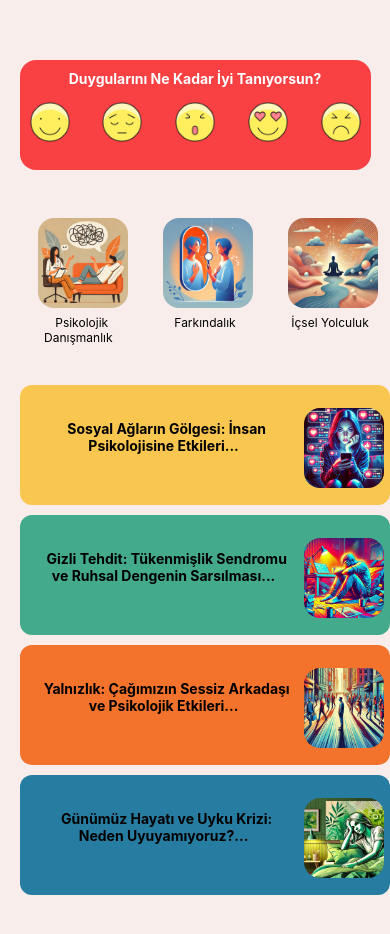
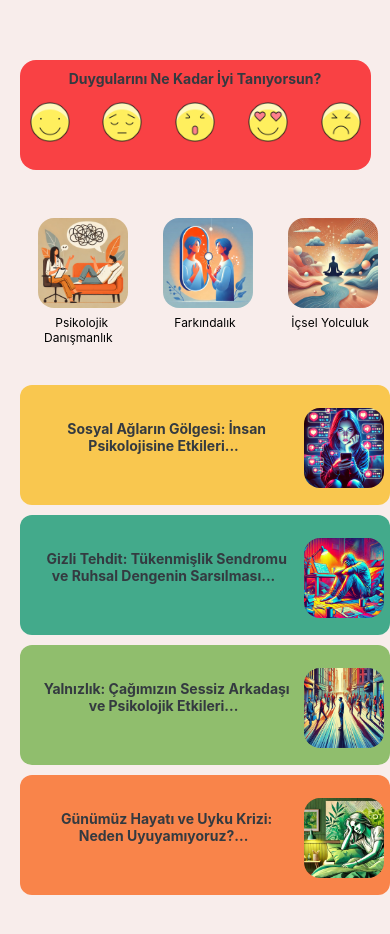
Before and after one commit to goksuayaz/Psychology-App, a React Native app: screen /MainScreen in a window 390 px wide. Shown: the top 934 px of the page. Built offline with nearby package versions, Linux system fonts and the light colour scheme.

Commit message:
colors changed

```diff
--- a/src/components/BlogCards.js
+++ b/src/components/BlogCards.js
@@ -63,7 +63,7 @@ const styles = StyleSheet.create({
         width: 260,
         height: 80,
         fontSize: 14,
-        color: '#000',
+        color: '#343a40',
         marginLeft: 14,
         marginTop: 30,
         textAlign: "center",
--- a/src/screens/AwarenessScreen.js
+++ b/src/screens/AwarenessScreen.js
@@ -74,7 +74,7 @@ const styles = StyleSheet.create({
 
     container: {
 
-        backgroundColor: "pink"
+        backgroundColor: "#fff"
     },
 
     topHeader: {
--- a/src/screens/CounselingScreen.js
+++ b/src/screens/CounselingScreen.js
@@ -49,7 +49,7 @@ const styles = StyleSheet.create({
 
     counsContainer: {
 
-        backgroundColor: "#d8e2dc"
+        backgroundColor: "#fff"
     },
 
     counsHeaderTop: {
--- a/src/screens/EmotionScreen.js
+++ b/src/screens/EmotionScreen.js
@@ -169,7 +169,7 @@ const styles = StyleSheet.create({
 
     emotionsContainer: {
 
-        backgroundColor: "#f8edeb",
+        backgroundColor: "#fff",
 
     },
 
@@ -187,7 +187,7 @@ const styles = StyleSheet.create({
         fontSize: 15,
         textAlign: "center",
         marginTop: 10,
-        backgroundColor: "pink"
+
 
     },
 
--- a/src/screens/InnerJScreen.js
+++ b/src/screens/InnerJScreen.js
@@ -52,7 +52,7 @@ const styles = StyleSheet.create({
 
     container: {
 
-        backgroundColor: "#f8edeb"
+        backgroundColor: "#fff"
 
     },
 
--- a/src/screens/MainScreen.js
+++ b/src/screens/MainScreen.js
@@ -99,7 +99,7 @@ const MainScreen = ({ navigation }) => {
 
                         <TouchableOpacity onPress={() => navigation.navigate("LonelinessScreen")}>
                             <BlogCards
-                                backgroundColor="#f3722c"
+                                backgroundColor="#90be6d"
                                 text="Yalnızlık: Çağımızın Sessiz Arkadaşı ve Psikolojik Etkileri..."
                                 image={require('../../assets/images/alone.png')}
                             />
@@ -107,7 +107,7 @@ const MainScreen = ({ navigation }) => {
 
                         <TouchableOpacity onPress={() => navigation.navigate("SleepScreen")}>
                             <BlogCards
-                                backgroundColor="#277da1"
+                                backgroundColor="#f9844a"
                                 text="Günümüz Hayatı ve Uyku Krizi: Neden Uyuyamıyoruz?..."
                                 image={require('../../assets/images/slpp.png')}
                             />
@@ -141,7 +141,7 @@ const styles = StyleSheet.create({
 
         textAlign: "center",
         marginTop: 10,
-        color: "#fff",
+        color: "#343a40",
         fontWeight: "bold"
     },
 
```
